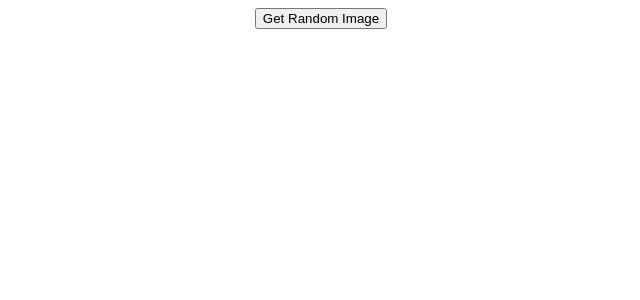
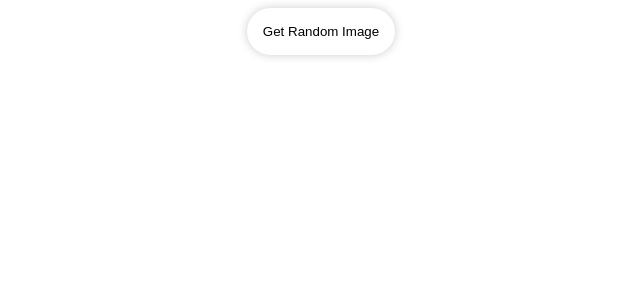
Before and after one commit to lauravikanis/wallpaper, a React (Create React App) app: page / in a window 1280 px wide. Shown: the top 300 px of the page, without its empty margins (319-959 px from the left). Built offline with nearby package versions, Linux system fonts and the light colour scheme.

Commit message:
randomm images + favourite Images

```diff
--- a/src/App.css
+++ b/src/App.css
@@ -3,3 +3,12 @@ main {
   flex-direction: column;
   align-items: center;
 }
+
+button {
+  background-color: white;
+  color: black;
+  padding: 1rem;
+  border-radius: 2.5rem;
+  border: 0;
+  box-shadow: 0px 0px 10px 0px rgb(204, 204, 204);
+}
--- a/src/App.js
+++ b/src/App.js
@@ -16,6 +16,7 @@ function App() {
       <button onClick={() => handleClick()}>Get Random Image</button>
       {randomImage && (
         <ImagePreview
+          id={randomImage.id}
           src={randomImage.urls.regular}
           alt={randomImage.alt_description}
           author={randomImage.user.name}
--- /dev/null
+++ b/src/components/IconButton.js
@@ -0,0 +1,3 @@
+export default function IconButton(props) {
+  return <button className="IconButton" {...props} />;
+}
--- a/src/components/ImagePreview.css
+++ b/src/components/ImagePreview.css
@@ -9,7 +9,7 @@
   width: 250px;
   margin: 0;
   border-radius: 500px;
-  border: 5px solid grey;
+  border: 5px solid lightgray;
 }
 
 .imageAuthor {
--- a/src/components/ImagePreview.js
+++ b/src/components/ImagePreview.js
@@ -1,11 +1,42 @@
 import React from "react";
 import "./ImagePreview.css";
+import IconButton from "./IconButton";
 
-export default function ImagePreview({ src, alt, author }) {
+export default function ImagePreview({ src, alt, author, id }) {
+  // function addFavourites(id) {
+  //   const oldFavourites = JSON.parse(
+  //     localStorage.getItem("favourites") || "[]"
+  //   );
+  //
+
+  //   const newFavourites = [...oldFavourites, id];
+  //   localStorage.setItem("favourites", JSON.stringify(newFavourites));
+  // }
+
   return (
     <div className="imageContainer">
+      <IconButton
+        onClick={() => {
+          let favorites = null;
+          try {
+            favorites = JSON.parse(localStorage.getItem("favorites")) || [];
+          } catch (error) {
+            // Parsing JSON might fail
+            console.error(error);
+            favorites = [];
+          }
+          if (favorites.includes(id)) {
+            // Already added to favorites
+            return;
+          }
+          const newFavorites = [...favorites, id];
+          localStorage.setItem("favorites", JSON.stringify(newFavorites));
+        }}
+      >
+        🖤
+      </IconButton>
       <img className="imageThumb" src={src} alt={alt} />
-      <p className="imageAuthor"> Author: {author}</p>
+      <p className="imageAuthor">Author: {author}</p>
     </div>
   );
 }
```
Also changed, not shown: src/components/IconButton.css (added), 1 other file (tests, documents, lock files or other folders).
